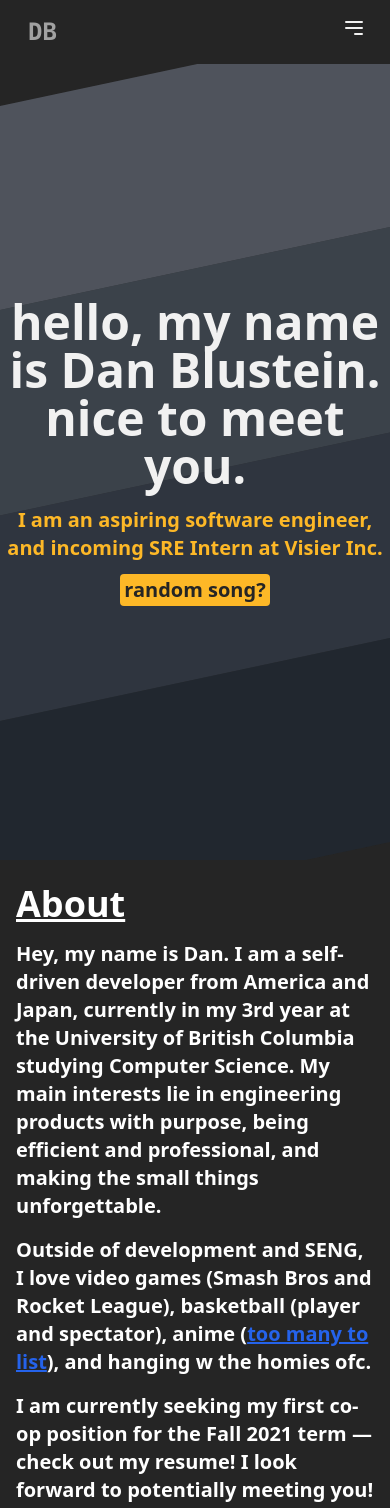
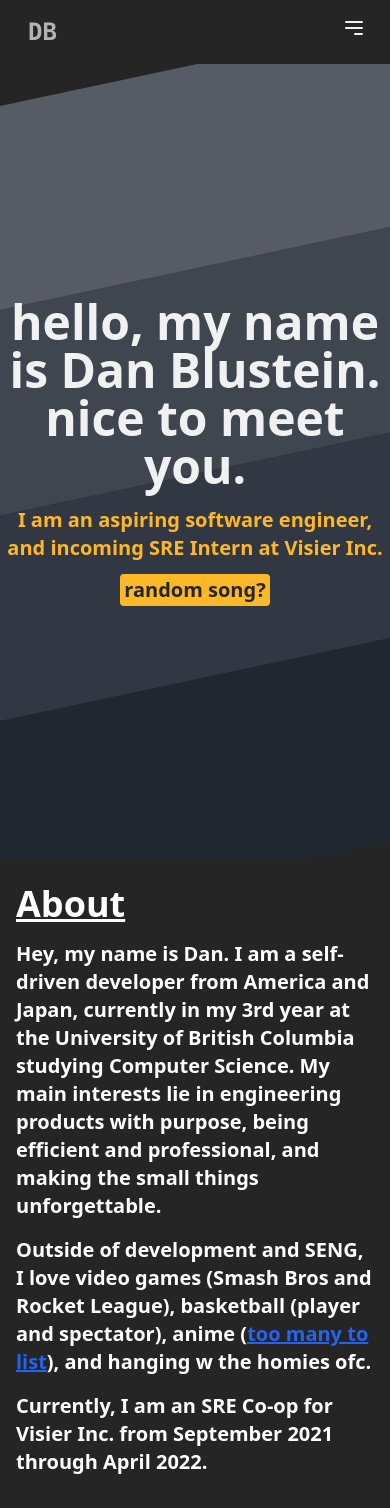
Before and after one commit to wallstarr/wallstarr.github.io, a React (Create React App) app: page / in a window 390 px wide. Shown: the top 1508 px of the page. Built offline with nearby package versions, Linux system fonts and the light colour scheme.

Commit message:
updated about and contact section

```diff
--- a/src/components/AboutDescription.js
+++ b/src/components/AboutDescription.js
@@ -4,7 +4,7 @@ function AboutDescription() {
         <div class="text-4xl font-bold mt-6 md:mt-16 mb-4 mx-4 md:mx-32 text-left underline">About</div>
         <div class="text-base verytiny:text-xl font-semibold mx-4 mb-4 md:mx-32">Hey, my name is Dan. I am a self-driven developer from America and Japan, currently in my 3rd year at the University of British Columbia studying Computer Science. My main interests lie in engineering products with purpose, being efficient and professional, and making the small things unforgettable. </div>
         <div class="text-base verytiny:text-xl font-semibold mx-4 mb-4 md:mx-32">Outside of development and SENG, I love video games (Smash Bros and Rocket League), basketball (player and spectator), anime (<a class="text-blue-600 underline" href="https://myanimelist.net/profile/wallstarr" target="_blank" rel="noreferrer">too many to list</a>), and hanging w the homies ofc. </div>
-        <div class="text-base verytiny:text-xl font-semibold mx-4 mb-4 xl:mb-16 md:mx-32">I am currently seeking my first co-op position for the Fall 2021 term — check out my resume! I look forward to potentially meeting you!</div>
+        <div class="text-base verytiny:text-xl font-semibold mx-4 mb-4 xl:mb-16 md:mx-32">Currently, I am an SRE Co-op for Visier Inc. from September 2021 through April 2022.</div>
       </div>
 
   );
--- a/src/components/Contact.js
+++ b/src/components/Contact.js
@@ -5,7 +5,7 @@ function Contact() {
             Let's get in touch!
           </div>
           <div class="text-2xl px-5 md:px-12 text-center mb-4">
-              I am currently seeking a 4/8 month co-op oppurtunity in the Software Engineering field! Check out my resume, and feel free to shoot me an email!
+              I am currently doing an 8 month co-op for Visier Inc. If you wish to contact me, feel free to shoot me an email!
           </div>
 
           <a className="flex flex-row bg-gradient-to-r from-customblue to-gray-500 hover:to-customyellow text-white font-bold py-2 px-4 rounded focus:ring transform transition hover:scale-105 duration-300 ease-in-out" href="mailto:dansakai0@gmail.com" rel="noopener noreferrer" target="_blank">
```
